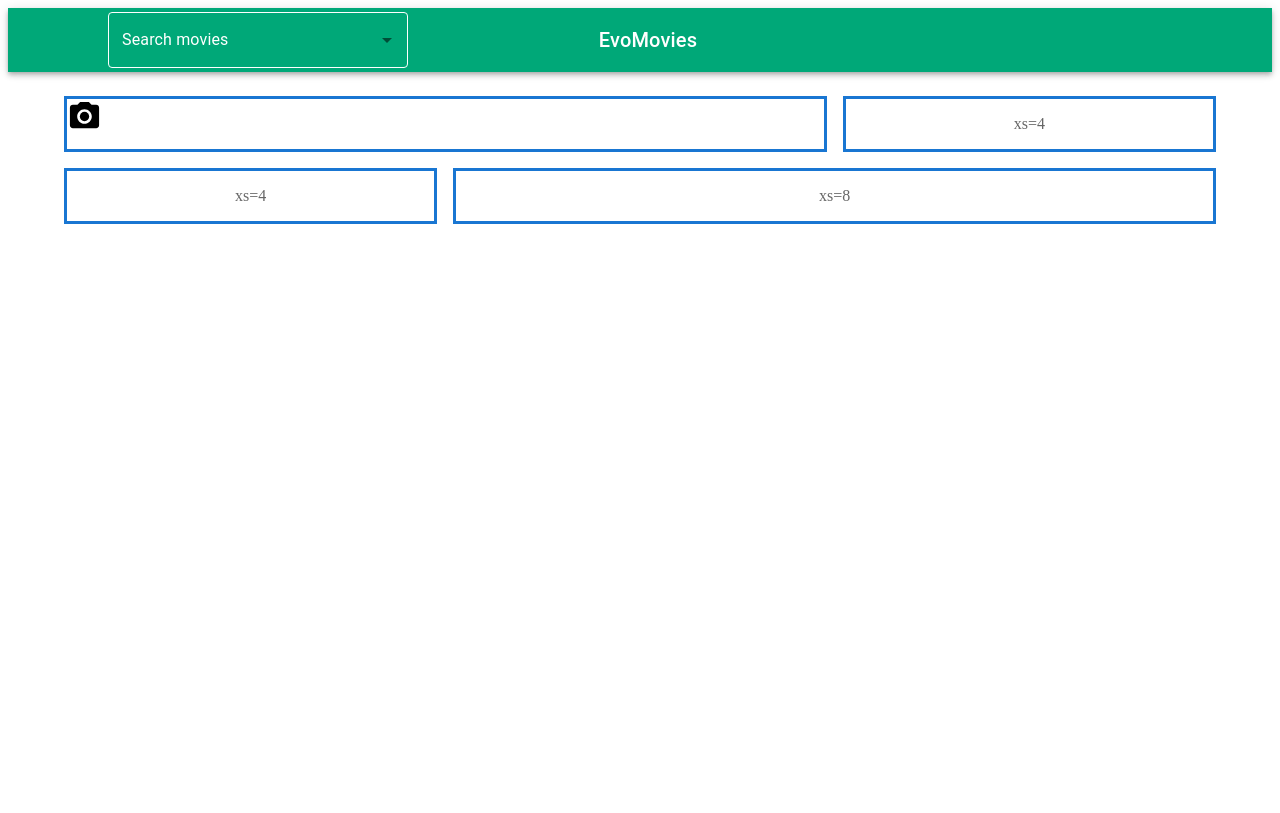
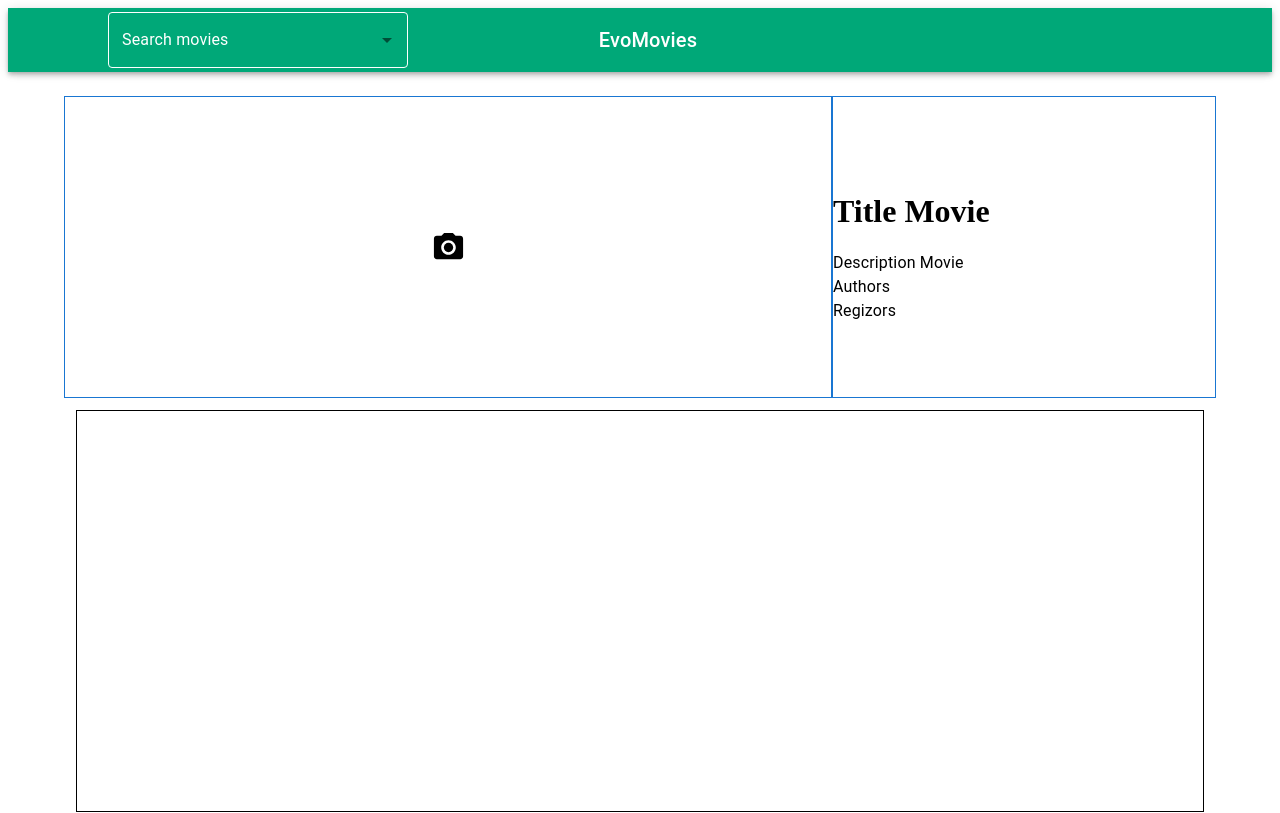
Before and after one commit to Indicss/EvoMovies, a React (Vite) app: page / in a window 1280 px wide. Shown: the top 813 px of the page. Built offline with nearby package versions, Linux system fonts and the light colour scheme; some icons are missing.

Commit message:
MovieComponentV1

```diff
--- a/src/components/MovieComponent/MovieComponent.jsx
+++ b/src/components/MovieComponent/MovieComponent.jsx
@@ -1,4 +1,4 @@
-import { Container } from '@mui/material';
+import { Container, Typography } from '@mui/material';
 import Box from '@mui/material/Box';
 import { styled } from '@mui/material/styles';
 import { PhotoCamera } from '@mui/icons-material';
@@ -22,15 +22,17 @@ export const MovieComponent = () => {
         sx={{
           display: 'grid',
           gridTemplateColumns: 'repeat(12, 1fr)',
-          gap: 2,
         }}
       >
         <Box
           sx={{
-            border: '3px solid', // Grosime + stil (solid/dashed/dotted)
+            border: '1px solid', // Grosime + stil (solid/dashed/dotted)
             borderColor: 'primary.main',
             gridColumn: 'span 8',
-            display: 'grid',
+            display: 'flex',
+            justifyContent: 'center',
+            alignItems: 'center',
+            minHeight: '300px',
           }}
         >
           <PhotoCamera fontSize="large" />
@@ -38,30 +40,43 @@ export const MovieComponent = () => {
         <Box
           sx={{
             gridColumn: 'span 4',
-            border: '3px solid', // Grosime + stil (solid/dashed/dotted)
+            border: '1px solid', // Grosime + stil (solid/dashed/dotted)
             borderColor: 'primary.main',
+            justifyContent: 'center',
+            alignItems: 'flex-start',
+            display: 'flex',
+            flexDirection: 'column',
           }}
         >
-          <Item>xs=4</Item>
+          <h1>Title Movie</h1>
+          <Typography>Description Movie</Typography>
+          <Typography>Authors</Typography>
+          <Typography>Regizors</Typography>
         </Box>
         <Box
           sx={{
-            gridColumn: 'span 4',
-            border: '3px solid', // Grosime + stil (solid/dashed/dotted)
-            borderColor: 'primary.main',
+            gridColumn: 'span 12',
           }}
         >
-          <Item>xs=4</Item>
+          <Box
+            sx={{
+              margin: '12px',
+              border: '1px solid',
+              borderColor: 'black',
+              minHeight: '400px',
+              minWidth: '400px',
+            }}
+          ></Box>
         </Box>
         <Box
           sx={{
-            gridColumn: 'span 8',
-            border: '3px solid', // Grosime + stil (solid/dashed/dotted)
-            borderColor: 'primary.main',
+            gridColumn: 'span 12',
+            border: '1px solid',
+            borderColor: 'black',
+            minHeight: '400px',
+            minWidth: '400px',
           }}
-        >
-          <Item>xs=8</Item>
-        </Box>
+        ></Box>
       </Box>
     </Container>
   );
```
Also changed, not shown: src/components/MovieComponent/CardForMovie/CardForMovie.jsx (added, +8 -0 lines), 1 other file (tests, documents, lock files or other folders).
